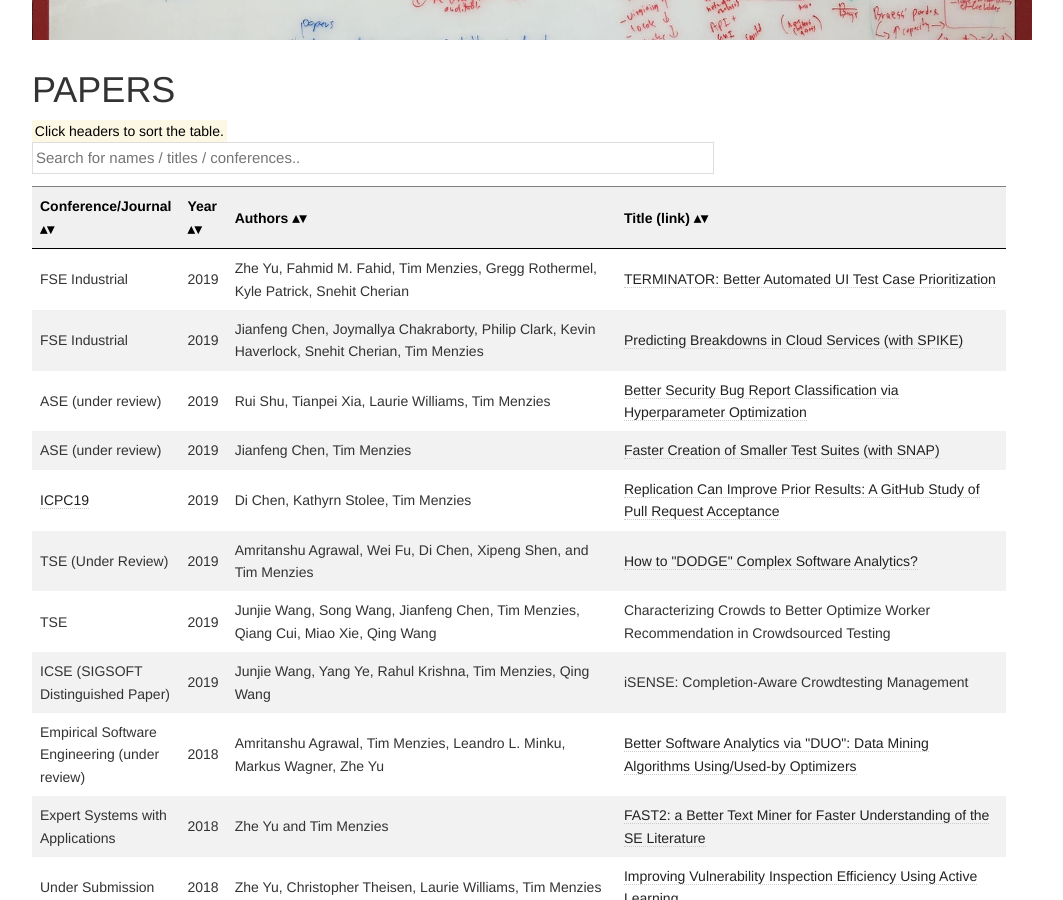
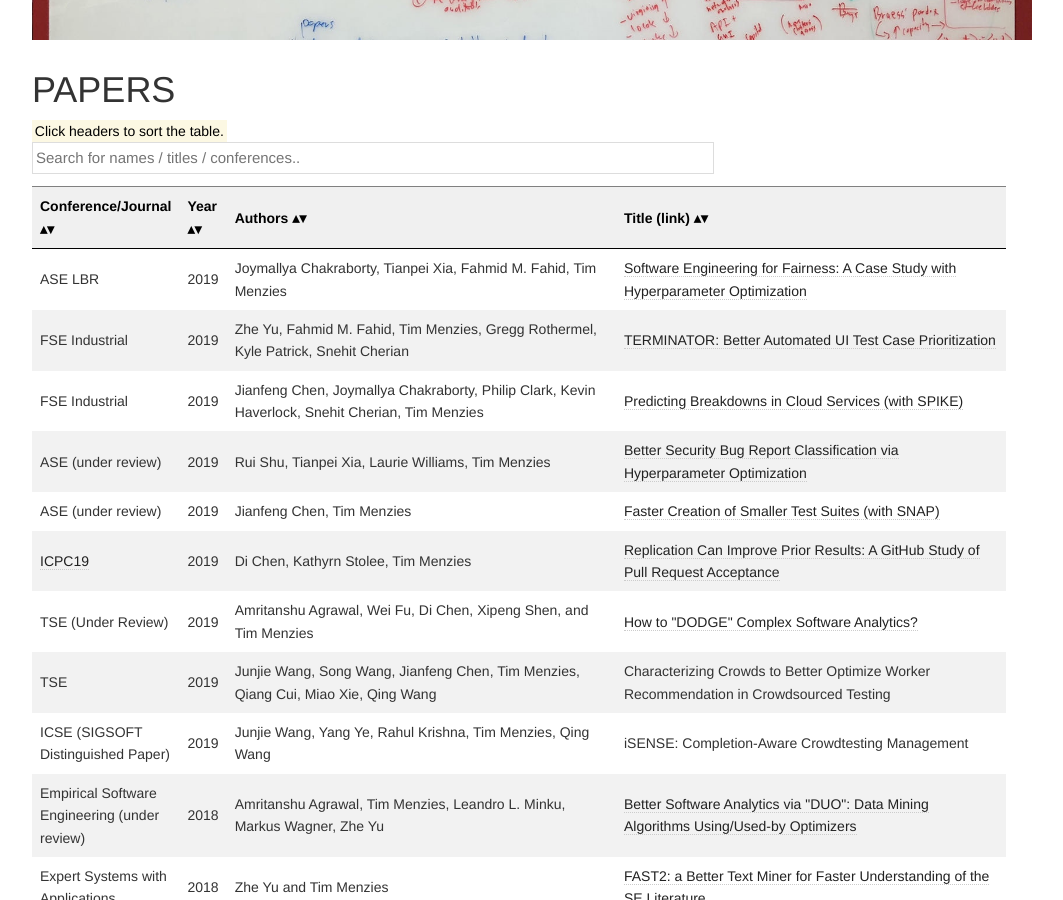
Before and after one commit to ai-se/ai-se.github.io, a Jekyll site: the page built from papers/index.html, in a window 1280 px wide and 900 px high, scrolled down 695 px. Shown: the whole window, without its empty margins (126-1189 px from the left). Built offline with Jekyll 4.4.1, drawn with Linux system fonts in a browser that asks for light colours.

Commit message:
ASE LBR Paper updated

```diff
--- a/papers/index.html
+++ b/papers/index.html
@@ -53,6 +53,15 @@
 		</tr>
 	</thead>
 	<tbody>
+
+		<tr>
+			<td>ASE LBR</td>
+			<td>2019</td>
+			<td>Joymallya Chakraborty, Tianpei Xia, Fahmid M. Fahid, Tim Menzies</td>
+			<td><a href="https://arxiv.org/pdf/1905.05786.pdf">
+					Software Engineering for Fairness: A Case Study with Hyperparameter Optimization
+				</a></td>
+		</tr>
 
 
 		<tr>
```
